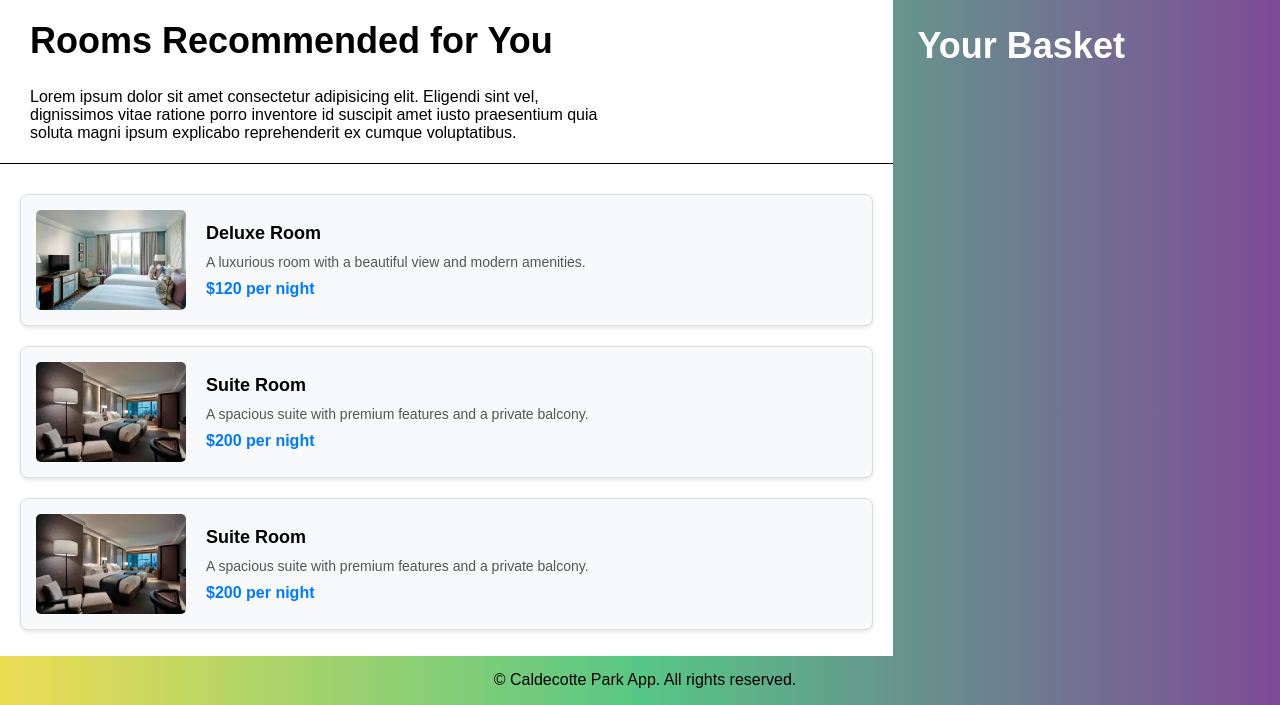
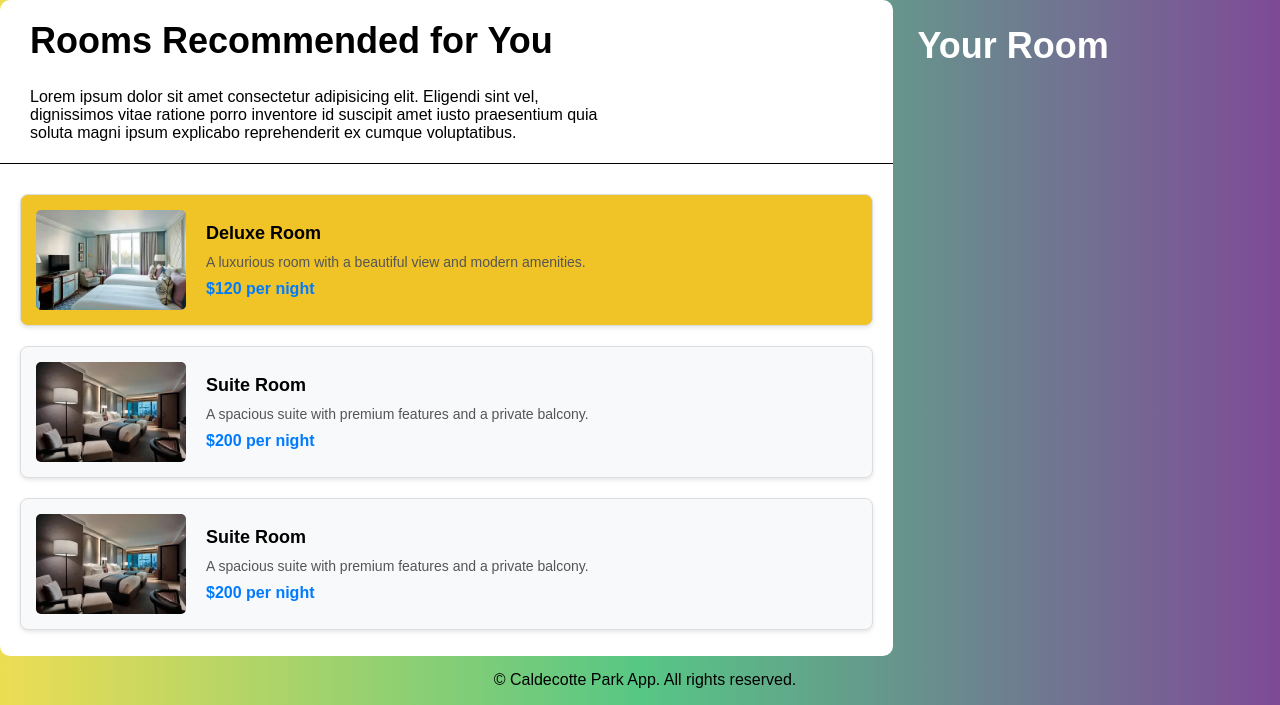
Before and after one commit to calum-gray/Poster-Assignment, a Flask app: page /booking in a window 1280 px wide. Shown: the part 95-800 px from the top of the page. Run offline with Flask 2, Linux system fonts and the light colour scheme.

Commit message:
final changes

```diff
--- a/flask-app/app/static/css/styles.css
+++ b/flask-app/app/static/css/styles.css
@@ -250,6 +250,7 @@ p {
 .left{
     background-color: white;
     height: 41rem;
+    border-radius: 10px;
 }
 
 .right {
@@ -260,3 +261,7 @@ p {
     display: flex;
     flex-direction: row;
 }
+
+#highlighted {
+    background-color: #F0C327;
+}
--- a/flask-app/app/templates/App/Booking/booking.html
+++ b/flask-app/app/templates/App/Booking/booking.html
@@ -12,7 +12,7 @@
                 </div>
             </div>
             <div class="rooms">
-                <div class="room-item">
+                <div class="room-item" id="highlighted">
                     <img src="{{ url_for('static', filename='images/room1.jpg') }}" alt="Room 1" class="room-image">
                     <div class="room-details">
                         <h3 class="room-title">Deluxe Room</h3>
@@ -39,7 +39,7 @@
             </div>
         </div>
         <div class="right">
-            <h1 class="page-header">Your Basket</h1>
+            <h1 class="page-header">Your Room</h1>
         </div>
     </div>
 </body>
```
